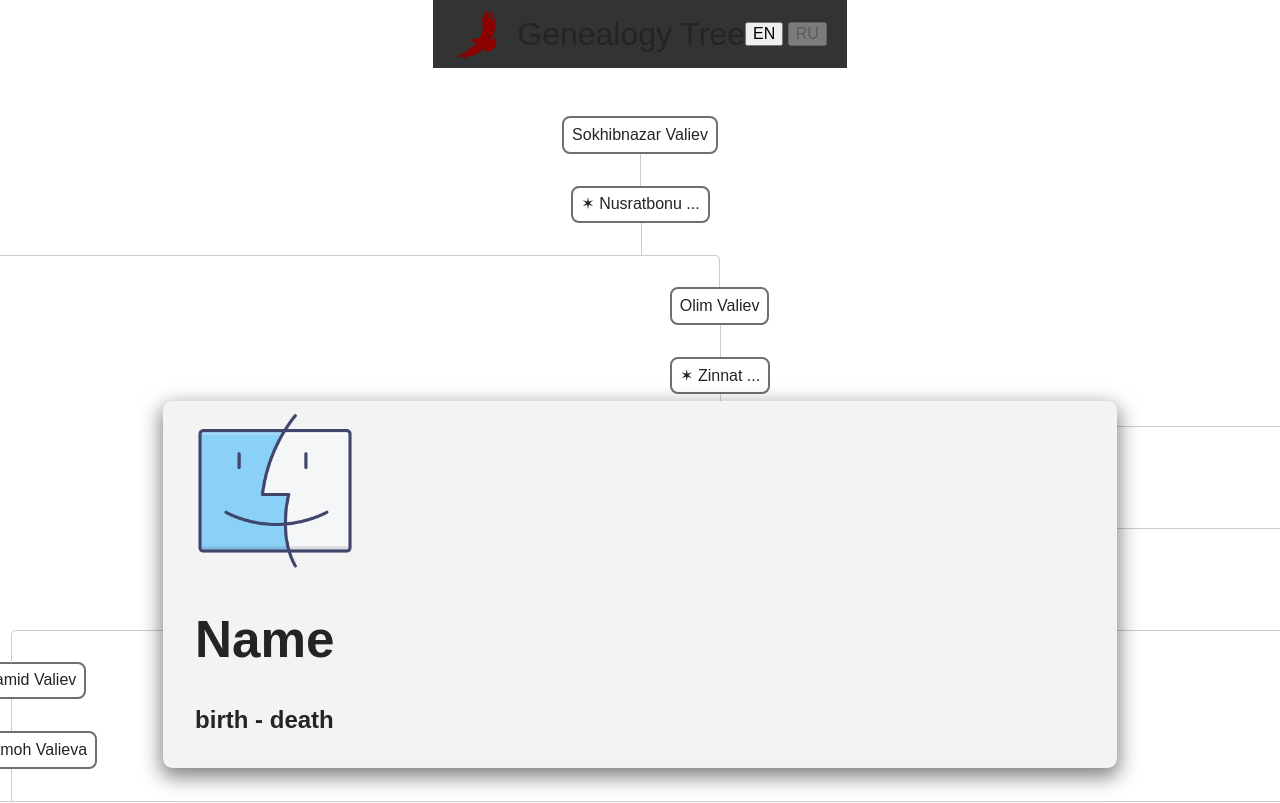
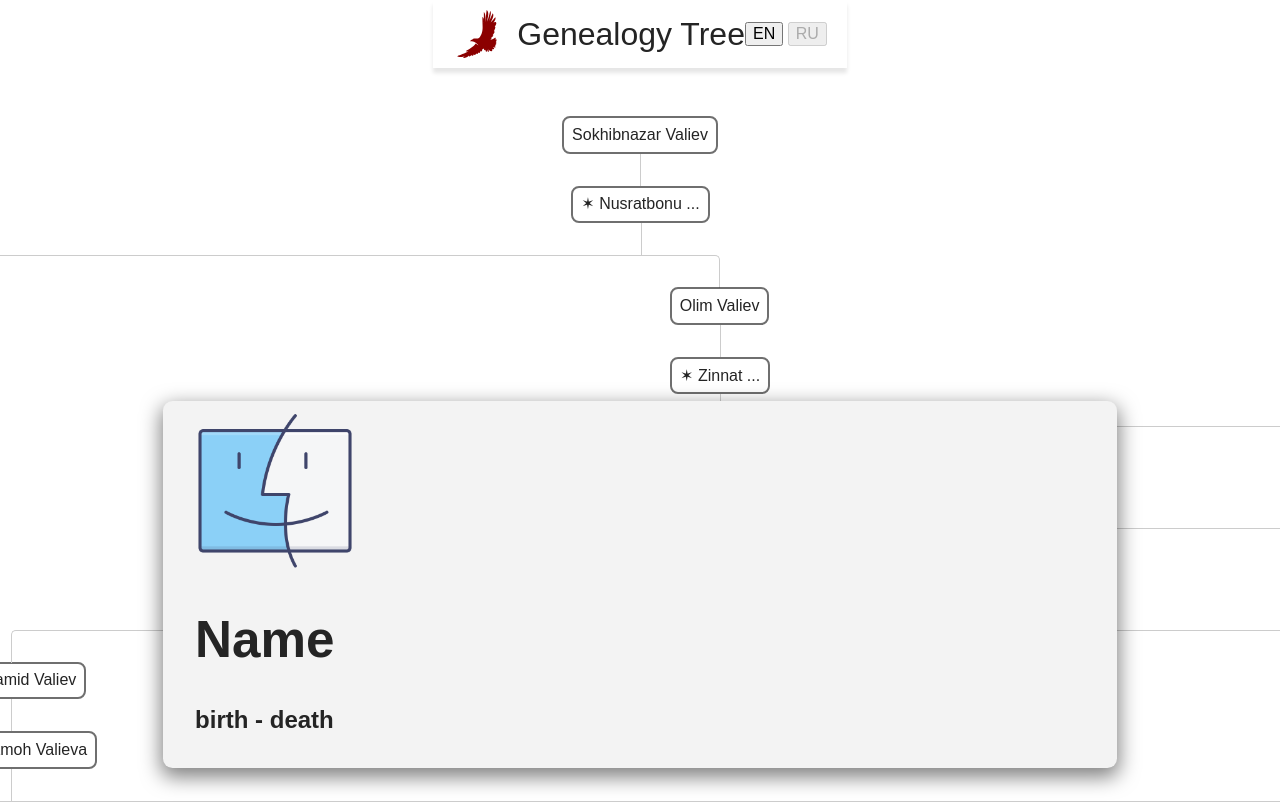
Before and after one commit to shohinsan/RootsRise, a SvelteKit app in the folder frontend/: page / in a window 1280 px wide. Shown: the top 803 px of the page. Built offline with nearby package versions, Linux system fonts and the light colour scheme; a web font is replaced by a local one.

Commit message:
Update +layout.svelte

```diff
--- a/frontend/src/routes/+layout.svelte
+++ b/frontend/src/routes/+layout.svelte
@@ -37,7 +37,7 @@
 	  display: flex;
 	  align-items: center;
 	  padding: 10px 20px;
-	  background-color: #333;
+	  box-shadow: 0 5px 4px rgba(0, 0, 0, 0.1);
 	  position: sticky;
 	  top: 0;
 	  z-index: 1;
```
